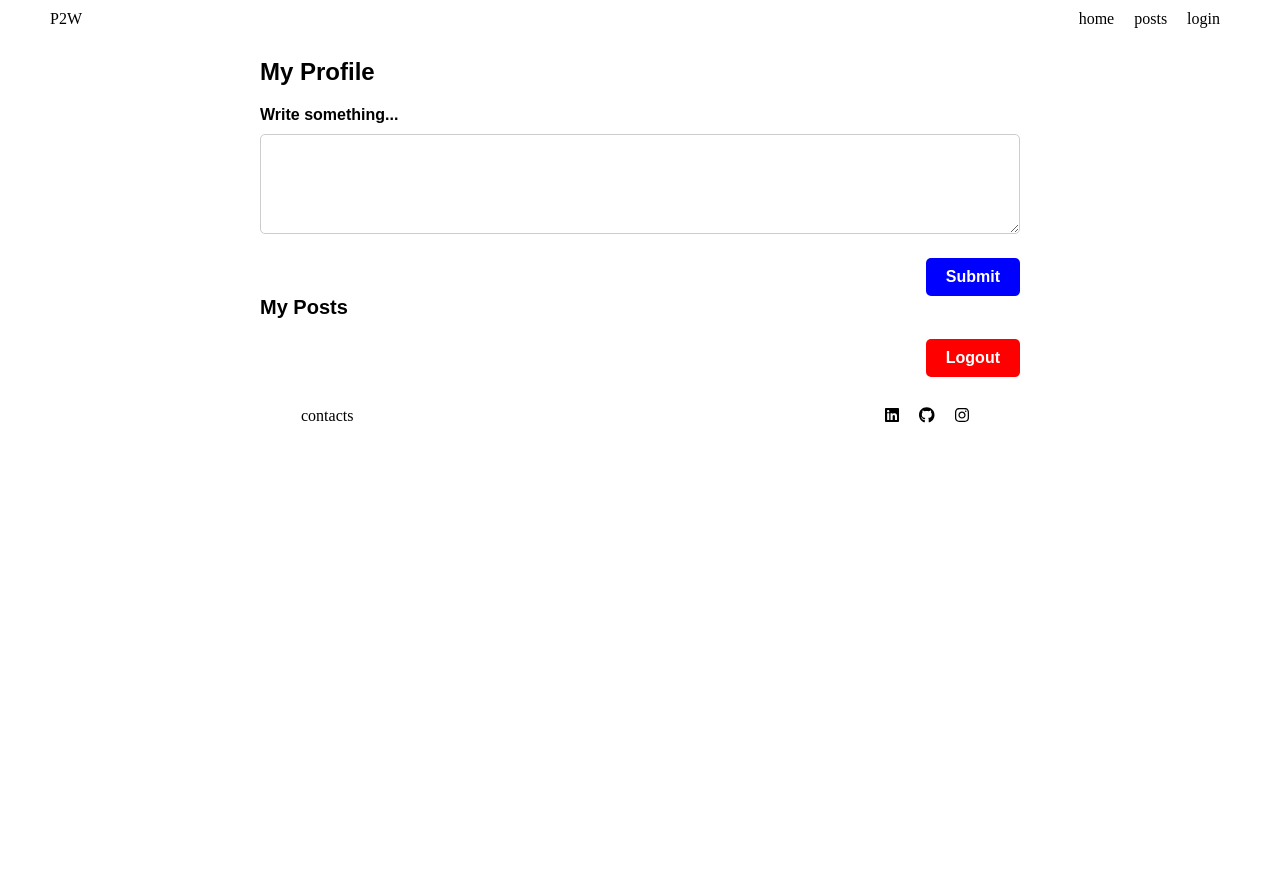
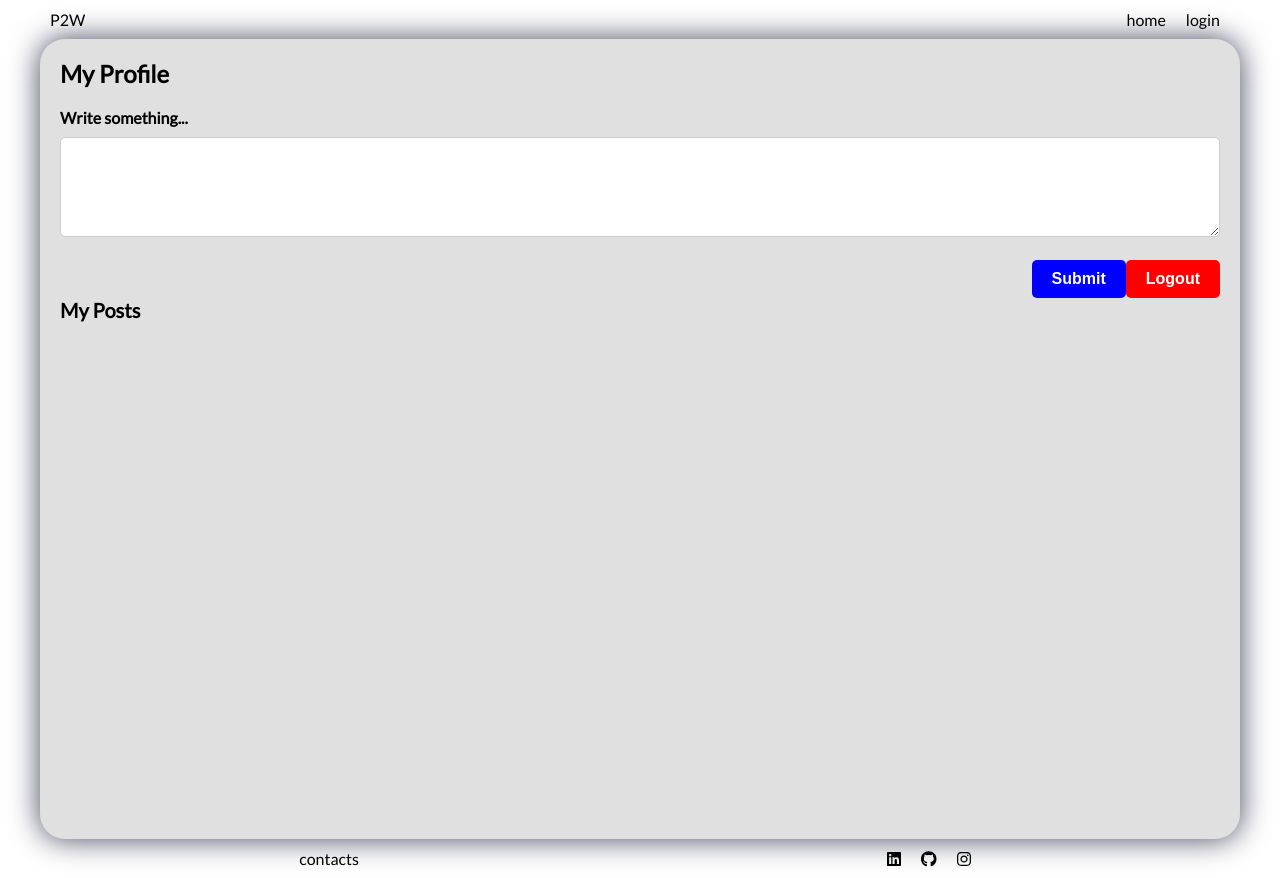
Before and after one commit to GoodP2W/Blog, a React (Vite) app: page /profile in a window 1280 px wide. Before the commit the page ends 800 px from the top, so only its background shows below. Built offline with nearby package versions, Linux system fonts and the light colour scheme.

Commit message:
fixed profile

```diff
--- a/index.html
+++ b/index.html
@@ -2,9 +2,11 @@
 <html lang="en">
   <head>
     <meta charset="UTF-8" />
-    <link rel="icon" type="image/svg+xml" href="/vite.svg" />
+    <link rel="preconnect" href="https://fonts.googleapis.com">
+    <link rel="preconnect" href="https://fonts.gstatic.com" crossorigin>
+    <link href="https://fonts.googleapis.com/css2?family=Lato&display=swap" rel="stylesheet">
     <meta name="viewport" content="width=device-width, initial-scale=1.0" />
-    <title>Vite + React</title>
+    <title>Blog P2W</title>
   </head>
   <body>
     <div id="root"></div>
--- a/src/App.jsx
+++ b/src/App.jsx
@@ -15,7 +15,7 @@
 import { Footer } from "./components/footer/Footer";
 import { Registration } from "./components/auth/register/Register";
 import { Profile } from "./components/profiles/Profiles";
-import { Post } from "./components/posts/Post";
+
 
 function App() {
   return (
@@ -29,7 +29,6 @@
           <Route path="/auth" element={<Auth />} />
           <Route path="/registration" element={<Registration />} />
           <Route path="/profile" element={<Profile />} />
-          <Route path="/post" element={<Post />} />
         </Routes>
         <Footer />
       </Router>
--- a/src/components/header/Header.jsx
+++ b/src/components/header/Header.jsx
@@ -15,9 +15,6 @@
                   <a href="/">home</a>
                 </li>
                 <li>
-                  <a href="post">posts</a>
-                </li>
-                <li>
                   <a href="/auth">login</a>
                 </li>
               </ul>
--- a/src/components/posts/Post.jsx
+++ /dev/null
@@ -1,14 +0,0 @@
-/*import scss style */
-import "./post.scss";
-
-function Post() {
-  return (
-    <div className="post">
-      <div className="container">
-        <div className="post__Wrapper"></div>
-      </div>
-    </div>
-  );
-}
-
-export { Post };
--- a/src/components/posts/post.scss
+++ /dev/null
@@ -1,10 +0,0 @@
-.post{
-    .post__Wrapper{
-      min-height: 100vh;
-      background-color: rgb(224,224,224);
-      box-shadow: 0px 0px 30px 0px rgba(66, 68, 90, 1);
-      border-radius: 25px;
-      display: flex;
-      justify-content: center;
-    }
-}
--- a/src/components/profiles/PostForm.jsx
+++ /dev/null
@@ -1,38 +0,0 @@
-import "./profile.scss";
-
-import React, { useState } from "react";
-
-function PostForm({ onSubmit }) {
-  const [newPost, setNewPost] = useState("");
-
-  const handleSubmit = (event) => {
-    event.preventDefault();
-    if (newPost.trim() !== "") {
-      onSubmit(newPost);
-      setNewPost("");
-    }
-  };
-
-  const handleInputChange = (event) => {
-    setNewPost(event.target.value);
-  };
-
-  return (
-    <form onSubmit={handleSubmit}>
-      <div className="form__group">
-        <label htmlFor="post">Write something...</label>
-        <textarea
-          id="post"
-          className="form__control"
-          value={newPost}
-          onChange={handleInputChange}
-        />
-      </div>
-      <div className="form__group__submit">
-        <button type="submit">Submit</button>
-      </div>
-    </form>
-  );
-}
-
-export { PostForm };
--- a/src/components/profiles/PostList.jsx
+++ /dev/null
@@ -1,18 +0,0 @@
-import "./profile.scss";
-
-import React from "react";
-
-function PostList({ posts }) {
-  return (
-    <div className="post__list">
-      <h3>My Posts</h3>
-      {posts.map((post) => (
-        <div key={post.id} className="post__item">
-          <h3>{post.content}</h3>
-        </div>
-      ))}
-    </div>
-  );
-}
-
-export { PostList };
--- a/src/components/profiles/Profiles.jsx
+++ b/src/components/profiles/Profiles.jsx
@@ -1,15 +1,13 @@
 import React, { useState } from "react";
 import { useNavigate } from "react-router-dom";
 import "./profile.scss";
-
-import { PostForm } from "./PostForm";
-import { PostList } from "./PostList";
 
 /*supabase */
 import supabase from "../../sevices/supabase";
 
 function Profile() {
   const navigate = useNavigate();
+  const [newPost, setNewPost] = useState("");
   const [posts, setPosts] = useState([]);
 
   const handleLogout = async () => {
@@ -21,8 +19,21 @@
     }
   };
 
-  const handleSubmit = (post) => {
-    setPosts([...posts, post]);
+  const handleSubmit = (event) => {
+    event.preventDefault();
+    if (newPost.trim() !== "") {
+      const post = {
+        id: new Date().getTime(),
+        content: newPost,
+        user_id: 1,
+      };
+      setPosts([...posts, post]);
+      setNewPost("");
+    }
+  };
+
+  const handleInputChange = (event) => {
+    setNewPost(event.target.value);
   };
 
   return (
@@ -30,12 +41,32 @@
       <div className="profile__header">
         <h2>My Profile</h2>
       </div>
-      <PostForm onSubmit={handleSubmit} />
-      <PostList posts={posts} />
-      <div className="form__group__submit">
-        <button className="logout__button" onClick={handleLogout}>
-          Logout
-        </button>
+      <div className="post__form">
+        <form onSubmit={handleSubmit}>
+          <div className="form__group">
+            <label htmlFor="post">Write something...</label>
+            <textarea
+              id="post"
+              className="form__control"
+              value={newPost}
+              onChange={handleInputChange}
+            />
+          </div>
+          <div className="form__group__submit">
+            <button type="submit">Submit</button>
+            <button className="logout__button" onClick={handleLogout}>
+              Logout
+            </button>
+          </div>
+        </form>
+      </div>
+      <div className="post__list">
+        <h3>My Posts</h3>
+        {posts.map((post) => (
+          <div key={post.id} className="post__item">
+            <h3>{post.content}</h3>
+          </div>
+        ))}
       </div>
     </div>
   );
--- a/src/components/profiles/profile.scss
+++ b/src/components/profiles/profile.scss
@@ -58,10 +58,12 @@
 }
 
 /*post list*/
+
 .post__list {
   h3 {
     font-size: 20px;
     font-weight: bold;
+
     margin: 0;
     margin-bottom: 10px;
   }
@@ -87,10 +89,13 @@
 /*profile*/
 
 .profile__container {
-  font-family: Arial, sans-serif;
-  max-width: 800px;
-  margin: 0 auto;
-  padding: 20px;
+    min-height: 100vh;
+    background-color: rgb(224,224,224);
+    box-shadow: 0px 0px 30px 0px rgba(66, 68, 90, 1);
+    border-radius: 25px;
+    max-width: 1200px;
+    margin: 0 auto;
+    padding: 20px;
 
   .profile__header {
     display: flex;
--- a/src/styles/global.scss
+++ b/src/styles/global.scss
@@ -1,9 +1,16 @@
+@import url('https://fonts.googleapis.com/css2?family=Lato&display=swap');
+
+
+
+
 *{
   margin: 0;
   padding: 0;
   box-sizing: border-box;
 }
-
+html{
+  font-family: 'Lato', sans-serif;
+}
 .container{
   max-width: 1200px;
   margin: 0 auto;
```
